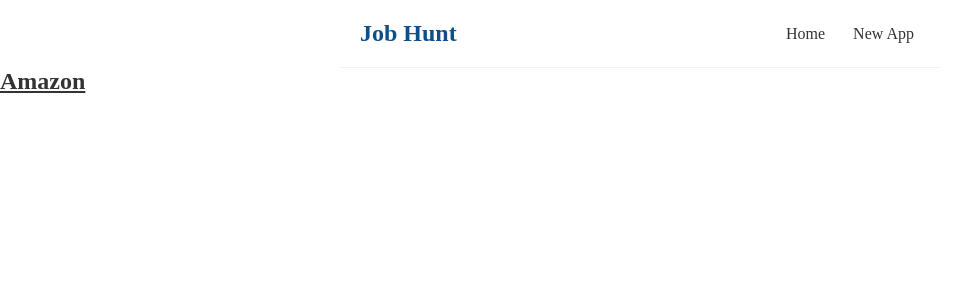
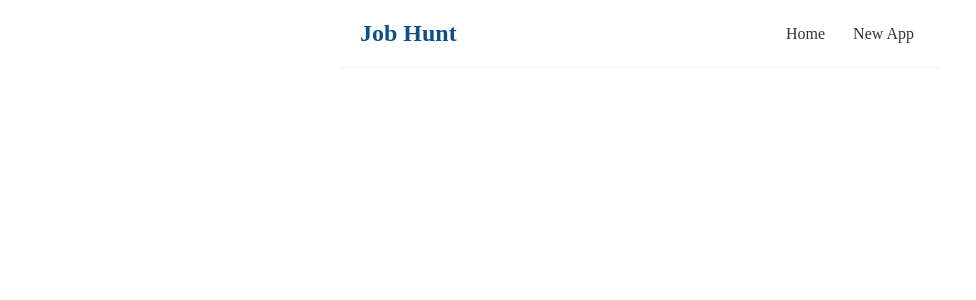
Before and after one commit to jonteal/job-search-tracker, a React (Create React App) app in the folder job-search-tracker/: page / in a window 1280 px wide. Shown: the top 300 px of the page, without its empty margins (0-976 px from the left). Built offline with nearby package versions, Linux system fonts and the light colour scheme; data requests are answered from the project's data file; the HTML template or start-up script is replaced by a standard one.

Commit message:
Apps properly being created and displaying on AppDetails component

```diff
--- a/job-search-tracker/data/db.json
+++ b/job-search-tracker/data/db.json
@@ -1,16 +1,3 @@
 {
-  "apps": [
-    {
-      "company": "Amazon",
-      "position": "Software Developer",
-      "dateApplied": "02/28/2022",
-      "workLocation": "Hybrid",
-      "followUpDate": "03/07/2022",
-      "contactName": "Don Draper",
-      "interviewRequested": "No",
-      "interviewDate": "03/14/2022",
-      "notes": "Follow up with Don in a week.",
-      "id": 1
-    }
-  ]
+  "apps": []
 }
--- a/job-search-tracker/src/AppDetails.js
+++ b/job-search-tracker/src/AppDetails.js
@@ -15,12 +15,21 @@
     })
 }
     return(
-        <div>
+        <div className="app-details">
             { isPending && <div>Loading...</div>}
             { error && <div>{ error }</div> }
             { app && (
                 <article>
                     <h2>{ app.company }</h2>
+                    <p>{ app.position }</p>
+                    <p>{ app.dateApplied }</p>
+                    <p>{ app.workLocation }</p>
+                    <p>{ app.followUpDate }</p>
+                    <p>{ app.contactName }</p>
+                    <p>{ app.interviewRequested }</p>
+                    <p>{ app.interviewDate }</p>
+                    <p>{ app.notes }</p>
+
                     <button onClick={handleClick}>delete app</button>
                 </article>
             )}
--- a/job-search-tracker/src/AppList.js
+++ b/job-search-tracker/src/AppList.js
@@ -2,10 +2,10 @@
 
 const AppList = ({ apps, company }) => {
     return(
-        <div>
+        <div className='app-list'>
             <h2>{ company }</h2>
             {apps.map((app) => (
-                <div className='app=preview' key={app.id}>
+                <div className='app-preview' key={app.id}>
                     <Link to={`/apps/${app.id}`}>
                         <h2>{ app.company }</h2>
                     </Link>
--- a/job-search-tracker/src/index.css
+++ b/job-search-tracker/src/index.css
@@ -73,3 +73,39 @@
   border-radius: 8px;
   cursor: pointer;
 }
+
+/* blog previews / list */
+.app-preview {
+  padding: 10px 16px;
+  margin: 20px 0;
+  border-bottom: 1px solid #fafafa;
+}
+.app-preview:hover {
+  box-shadow: 1px 3px 5px rgba(0,0,0,0.1);
+}
+.app-preview h2 {
+  font-size: 20px;
+  color: #0e4f88;
+  margin-bottom: 8px;
+}
+.app-preview a{
+  text-decoration: none;
+}
+
+/* blog details page */
+.app-details h2 {
+  font-size: 20px;
+  color: #0e4f88;
+  margin-bottom: 10px;
+}
+.app-details p {
+  margin: 20px 0;
+}
+.app-details button {
+  background: #0e4f88;
+  color: #fff;
+  border: 0;
+  padding: 8px;
+  border-radius: 8px;
+  cursor: pointer;
+}
```
